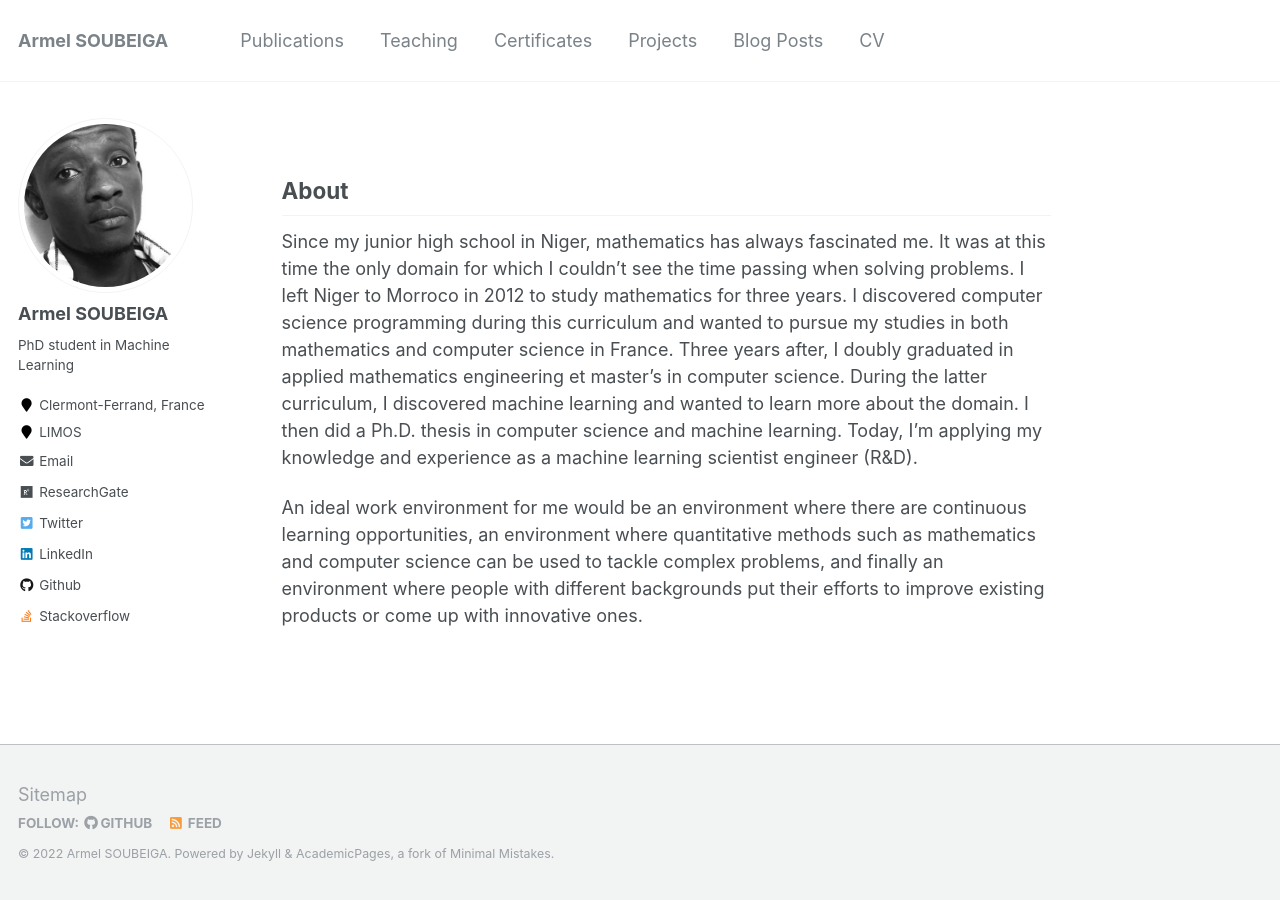
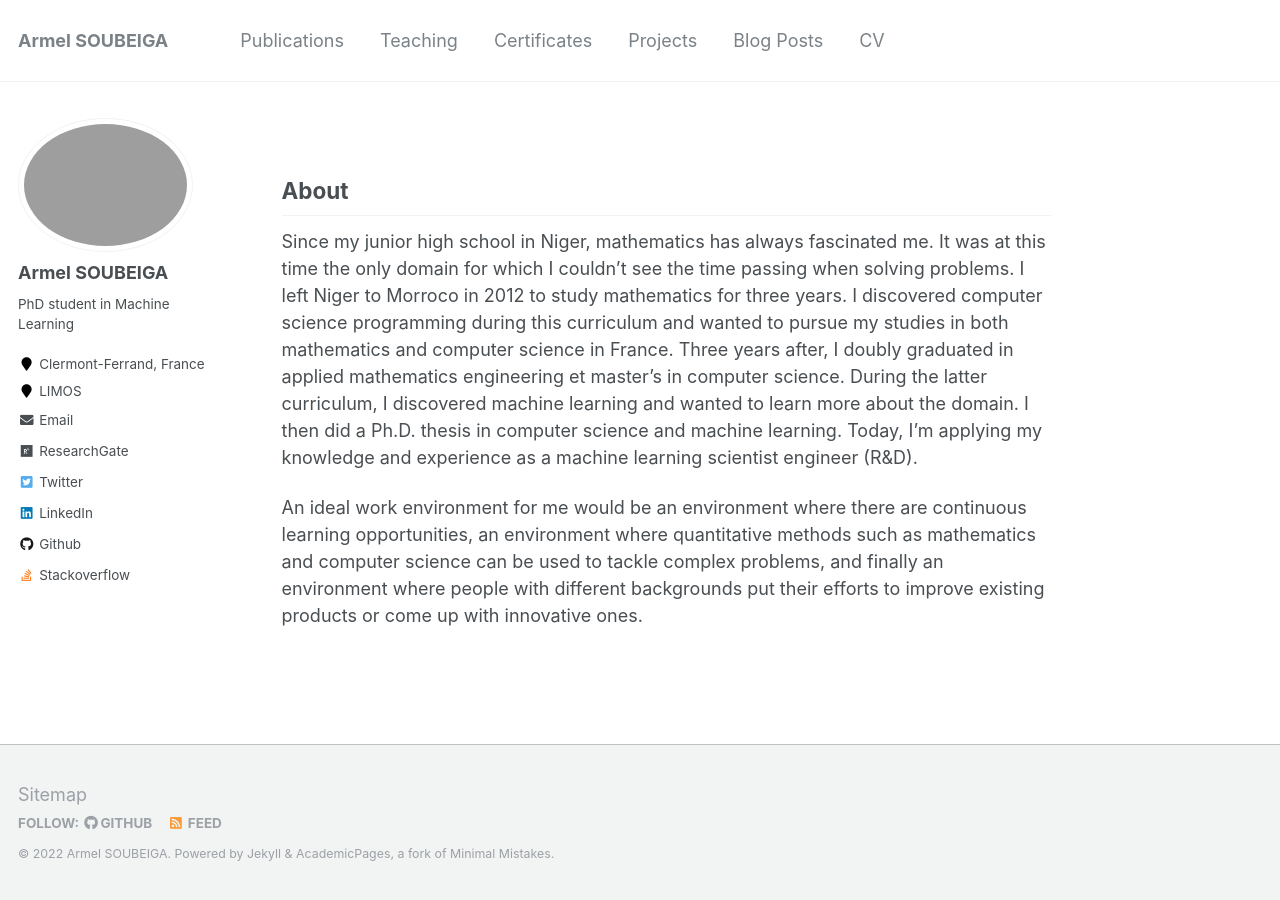
Before and after one commit to armelsoubeiga/neweb, a Jekyll site: the page built from _pages/about.md, in a window 1280 px wide. Built offline with Jekyll 4.4.1, drawn with Linux system fonts in a browser that asks for light colours.

Commit message:
Update _config.yml

```diff
--- a/_config.yml
+++ b/_config.yml
@@ -80,7 +80,7 @@ analytics:
 # Site Author
 author:
   name             : "Armel SOUBEIGA"
-  avatar           : "0.png"
+  avatar           : "aso.png"
   bio              : "PhD student in Machine Learning"
   location         : "Clermont-Ferrand, France"
   employer         : "LIMOS"
```
